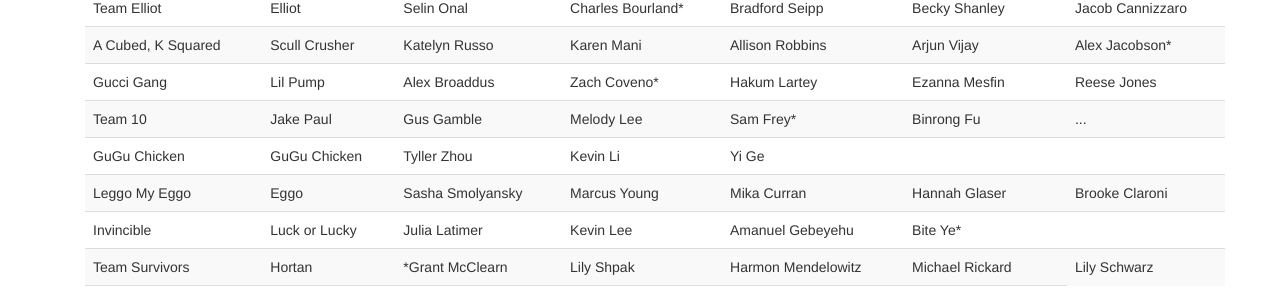
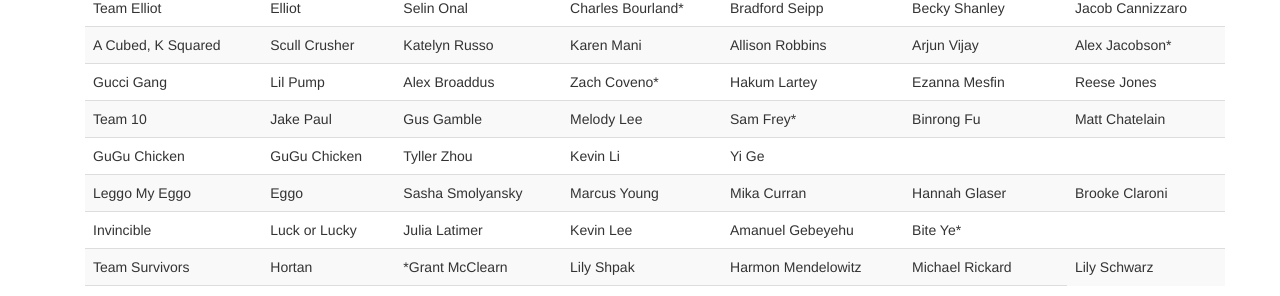
Before and after one commit to mdavidson022/CS1010-students, a Jekyll site: the page built from teams.html, in a window 1280 px wide. Shown: the part 282-578 px from the top of the page. Built offline with Jekyll 4.4.1, drawn with Linux system fonts in a browser that asks for light colours.

Commit message:
added new team member

```diff
--- a/teams.html
+++ b/teams.html
@@ -86,7 +86,7 @@
                 <td>Melody Lee</td>
                 <td>Sam Frey*</td>
                 <td>Binrong Fu</td>
-                <td>...</td>
+                <td>Matt Chatelain</td>
             </tr>
 	    <tr>
                 <td>GuGu Chicken</td>
```
